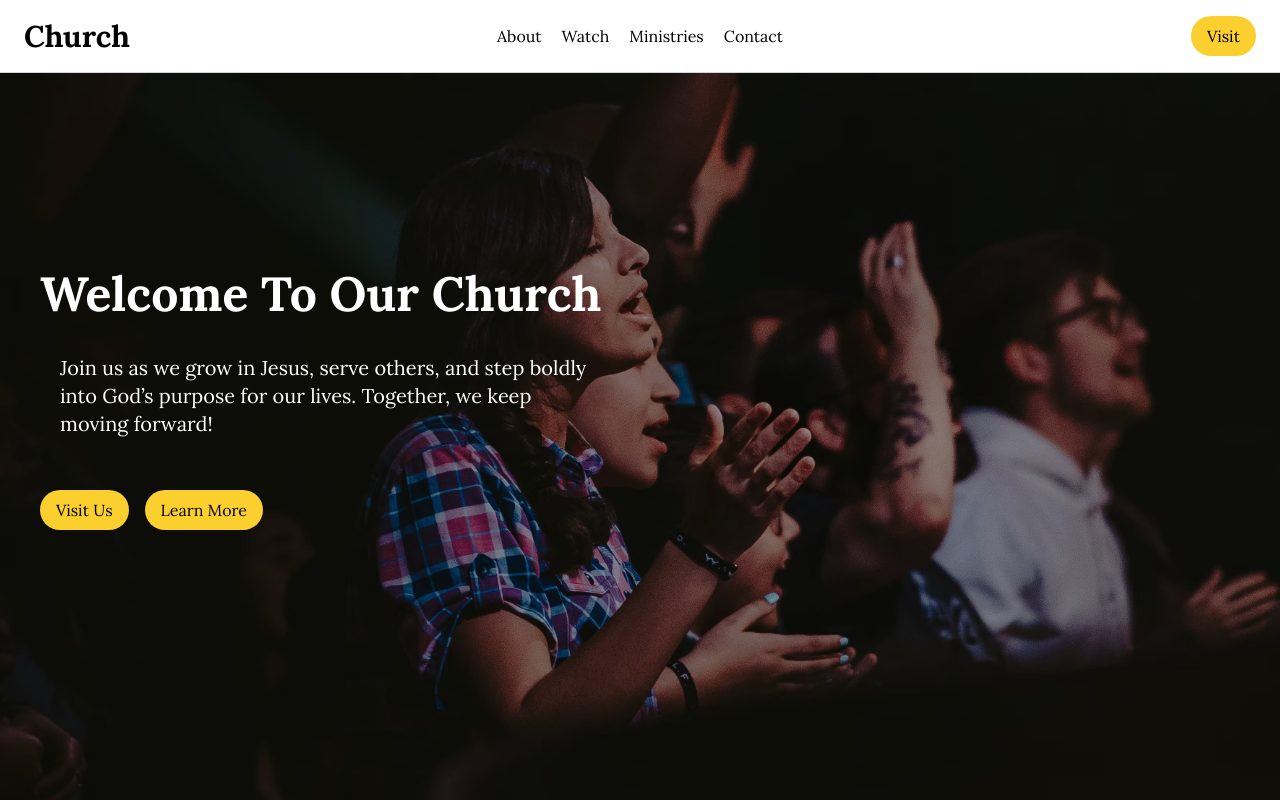
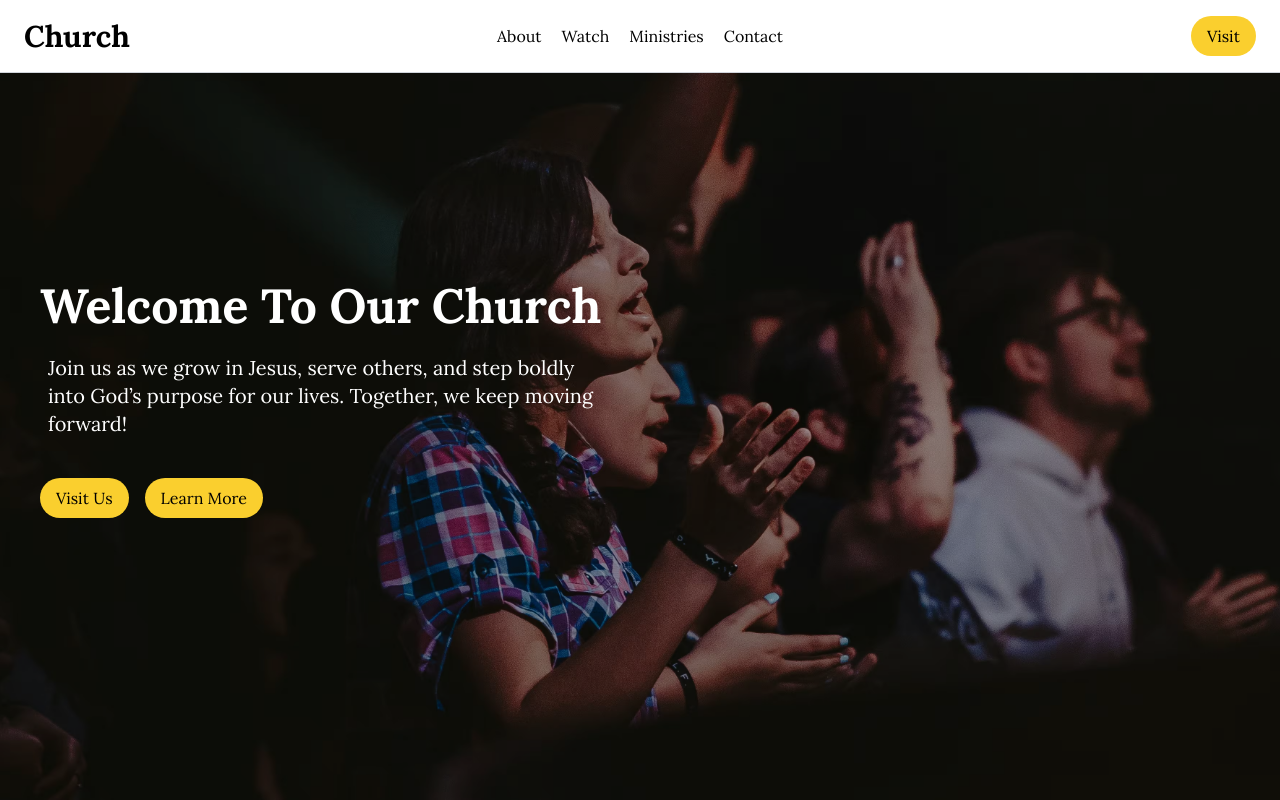
Before and after one commit to zinoefezino/Church, a React (Vite) app: page / in a window 1280 px wide. Shown: the top 800 px of the page. Built offline with nearby package versions, Linux system fonts and the light colour scheme.

Commit message:
change hero

```diff
--- a/src/components/Hero.jsx
+++ b/src/components/Hero.jsx
@@ -15,7 +15,7 @@ const Hero = () => {
       <div className="relative z-10 text-center md:text-left md:p-10">
         <h1 className="text-5xl font-bold mb-4">Welcome To Our Church</h1>
 
-        <p className="text-xl mb-8 max-w-xl p-5">
+        <p className="text-xl mb-8 max-w-xl p-2">
           Join us as we grow in Jesus, serve others, and step boldly into God’s
           purpose for our lives. Together, we keep moving forward!
         </p>
```
